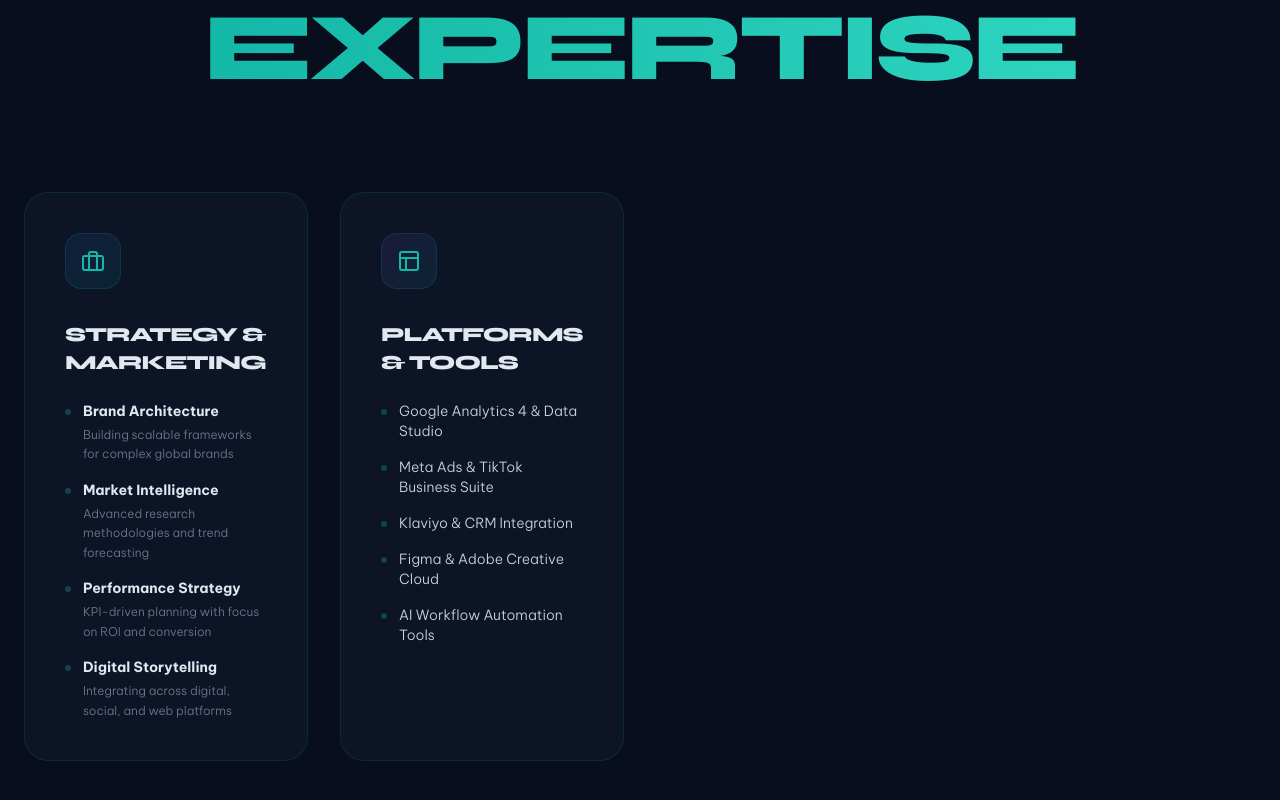
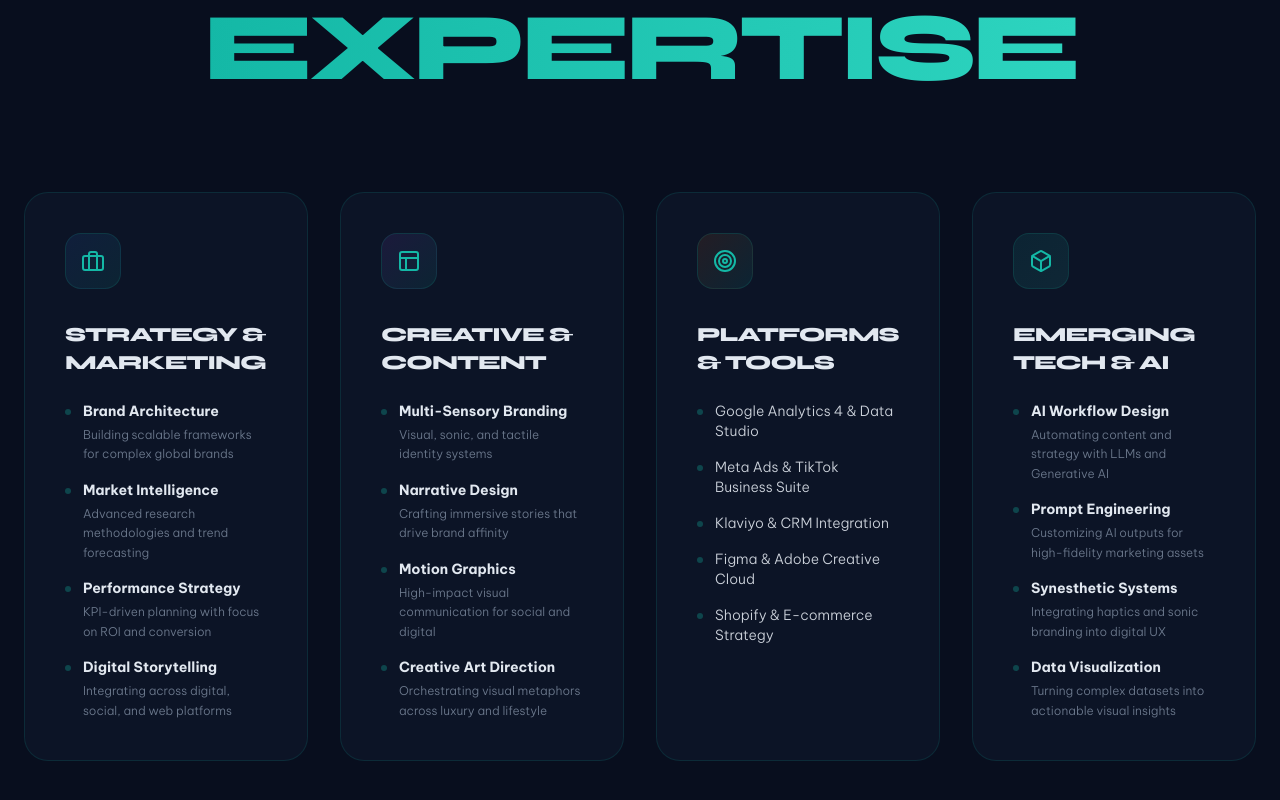
Before and after one commit to michaelanticoli/Michael-Anticoli-Digital-Marketing-Profile-clone-7873-8157, a React (Vite) app: page / in a window 1280 px wide. Shown: the part 5307-6107 px from the top of the page. Built offline with nearby package versions, Linux system fonts and the light colour scheme; a web font is replaced by a local one.

Commit message:
Update files via Greta

```diff
--- a/src/data/resumeData.js
+++ b/src/data/resumeData.js
@@ -1,11 +1,8 @@
 /* # Strategic Resume Data
-1. Updated Project Schema
-   - Added Lumen Fellowship (Faith-based Non-profit)
-   - Maintained all existing case studies (Buchanan's, Tía, MoonTuner, Happy Peach, Quantumelodic)
-   - Retained Ikigai as Featured Product
-2. Metrics for Lumen
-   - Focused on "Visitor Retention" as the core conversion (CVR)
-   - Mapped qualitative "Quiet Radiance" success to performance signals
+1. Expanded Skills Section
+   - Added "Creative & Content" and "Emerging Tech & AI" categories to fill the 4-column layout.
+   - Refined existing skill descriptions for better professional impact.
+2. Maintained all existing case studies and personal info.
 */
 
 export const resumeData = {
@@ -184,13 +181,31 @@
       ]
     },
     {
+      category: "Creative & Content",
+      items: [
+        { name: "Multi-Sensory Branding", description: "Visual, sonic, and tactile identity systems" },
+        { name: "Narrative Design", description: "Crafting immersive stories that drive brand affinity" },
+        { name: "Motion Graphics", description: "High-impact visual communication for social and digital" },
+        { name: "Creative Art Direction", description: "Orchestrating visual metaphors across luxury and lifestyle" }
+      ]
+    },
+    {
       category: "Platforms & Tools",
       items: [
         "Google Analytics 4 & Data Studio",
         "Meta Ads & TikTok Business Suite",
         "Klaviyo & CRM Integration",
         "Figma & Adobe Creative Cloud",
-        "AI Workflow Automation Tools"
+        "Shopify & E-commerce Strategy"
+      ]
+    },
+    {
+      category: "Emerging Tech & AI",
+      items: [
+        { name: "AI Workflow Design", description: "Automating content and strategy with LLMs and Generative AI" },
+        { name: "Prompt Engineering", description: "Customizing AI outputs for high-fidelity marketing assets" },
+        { name: "Synesthetic Systems", description: "Integrating haptics and sonic branding into digital UX" },
+        { name: "Data Visualization", description: "Turning complex datasets into actionable visual insights" }
       ]
     }
   ]
```
